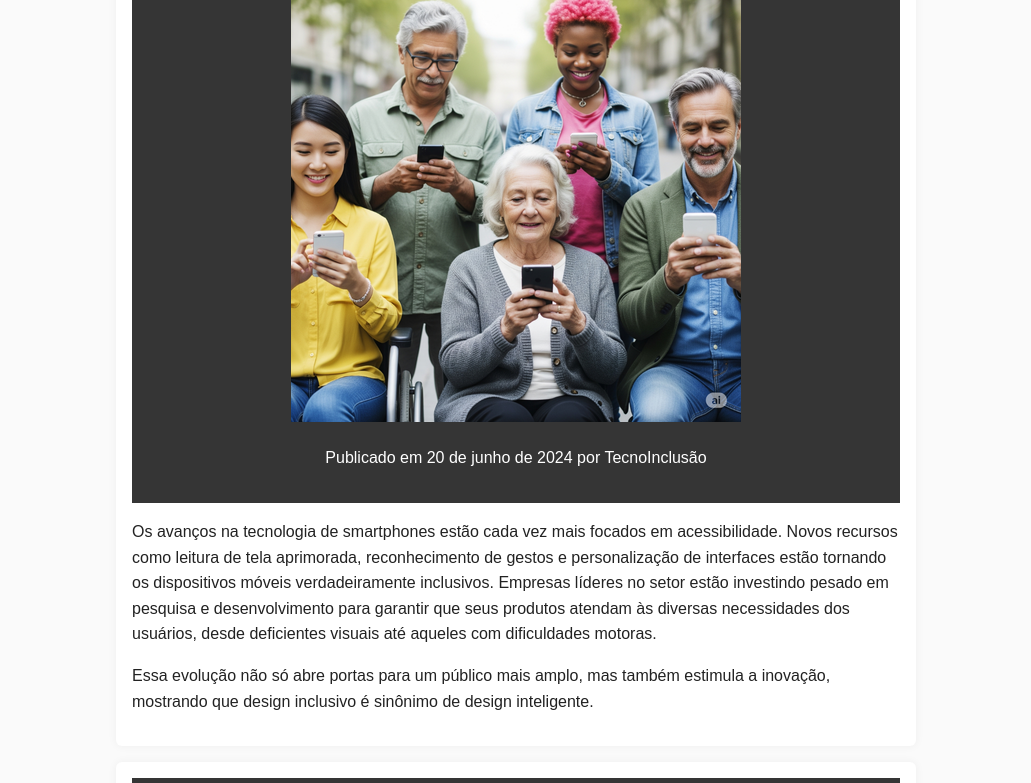
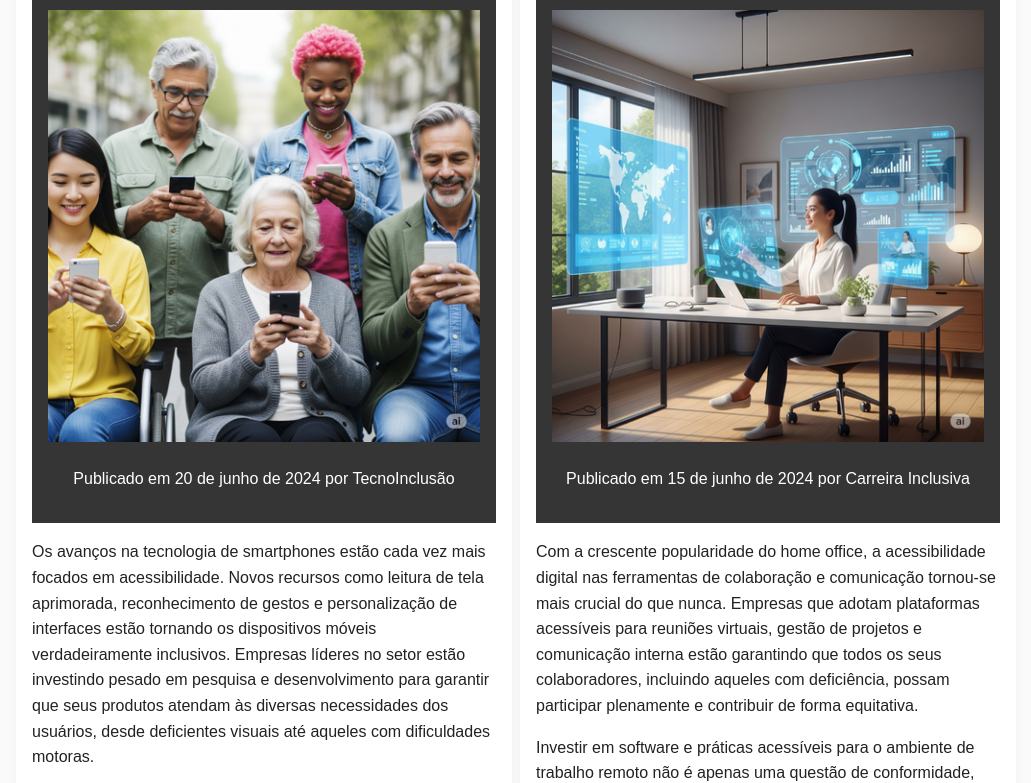
Before and after one commit to Diogo-Barboza/Redimensionamento_Texto_Zoom, a plain HTML site: page index.html in a window 1280 px wide. Shown: the part 577-1360 px from the top of the page, without its empty margins (124-1155 px from the left). Drawn offline with Linux system fonts and the light colour scheme.

Commit message:
Utilizando duas colunas -> 1.4.10

```diff
--- a/index.html
+++ b/index.html
@@ -6,7 +6,7 @@
   <title>Blog Acessível - Redimensionamento</title>
   <link rel="stylesheet" href="style.css" />
 </head>
-<body>
+<body class="root">
   <header>
     <h1>Blog Acessível</h1>
     <div class="font-controls" role="group" aria-label="Controles de Fonte">
@@ -30,10 +30,12 @@
       </p>
     </article>
 
+    <div class="duasnoticias">
+
       <article class="blog-post">
         <header>
           <h2>Inovação Acessível: Smartphones para Todos</h2>
-        <img src="img/Inovação Acessível Smartphones para Todos.png" style="max-width: 100%; max-height: 50%;" alt="Pessoas diversas segurando seu próprio telefone"/>
+          <img src="img/Inovação Acessível Smartphones para Todos.png" style="max-width: 100%; max-height: 50%; height: auto;" alt="Pessoas diversas segurando seu próprio telefone"/>
           <p class="post-meta">Publicado em <time datetime="2024-06-20">20 de junho de 2024</time> por <span class="author">TecnoInclusão</span></p>
         </header>
         <section>
@@ -49,7 +51,7 @@
       <article class="blog-post">
         <header>
           <h2>O Futuro do Trabalho: Acessibilidade Digital no Home Office</h2>
-        <img src="img/futuro.png" style="max-width: 100%; max-height: 50%;" alt="Mulher sentada na cadeira interagindo com alta tecnologia"/>
+          <img src="img/futuro.png" style="max-width: 100%; max-height: 50%; height: auto;" alt="Mulher sentada na cadeira interagindo com alta tecnologia"/>
           <p class="post-meta">Publicado em <time datetime="2024-06-15">15 de junho de 2024</time> por <span class="author">Carreira Inclusiva</span></p>
         </header>
         <section>
@@ -61,6 +63,7 @@
           </p>
         </section>
       </article>
+    </div>
 
     <article class="blog-post">
       <header>
--- a/script.js
+++ b/script.js
@@ -8,5 +8,6 @@ function ajustarFonte(acao) {
   } else if (acao === 'padrao') {
     tamanhoFonte = 1;
   }
-  document.body.style.fontSize = `${tamanhoFonte}rem`;
+  // document.body.style.fontSize = `${tamanhoFonte}rem`;
+  document.querySelector('.root').style.fontSize = `${tamanhoFonte}rem`;
 }
--- a/style.css
+++ b/style.css
@@ -1,6 +1,5 @@
-/* WCAG 1.4.4 */
 html {
-  font-size: 100%; /* base: 16px */
+  font-size: 100%;
 }
 
 body {
@@ -18,6 +17,24 @@ header {
   color: white;
   padding: 1rem;
   text-align: center;
+}
+
+.duasnoticias {
+  display: flex;
+  gap: 0.5rem;
+  grid-auto-rows: 1fr;
+  grid-template-columns: repeat(auto-fit, minmax(320px, 1fr));
+}
+
+.blog-post {
+  flex: 1 1 45rem;
+  min-width: 300px;
+}
+
+img {
+  max-width: 100%;
+  height: auto;
+  font-size: 1em;
 }
 
 .font-controls {
@@ -40,7 +57,7 @@ header {
 }
 
 main {
-  max-width: 800px;
+  max-width: 1000px;
   margin: auto;
   padding: 1rem;
 }
@@ -53,11 +70,23 @@ article {
   box-shadow: 0 0 10px rgba(0,0,0,0.05);
 }
 
-/* WCAG 1.4.10 */
-@media screen and (max-width: 600px) {
+@media screen and (max-width: 780px) {
   body {
     padding: 0.5rem;
   }
+
+  .duasnoticias {
+  display: flex;
+  flex-wrap: wrap;
+  gap: 0.5rem;
+  justify-content: space-between;
+}
+
+.blog-post {
+  flex: 1 1 45rem;
+  min-width: 300px;
+
+}
 
   .font-controls button {
     font-size: 0.9rem;
```
Lines whose indentation alone changed are shown as unchanged.
